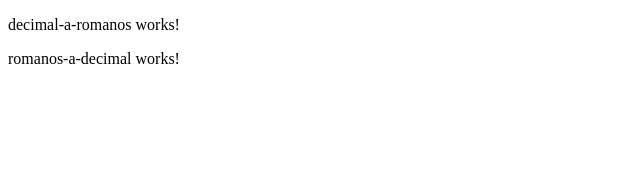
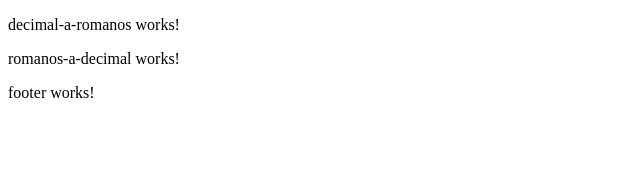
Before and after one commit to FacuBritez/Numeros-Romanos, an Angular app: page / in a window 1280 px wide. Shown: the top 174 px of the page, without its empty margins (0-640 px from the left). Built offline with nearby package versions, Linux system fonts and the light colour scheme.

Commit message:
correccion nombre etiqueta

```diff
--- a/src/app/app.component.html
+++ b/src/app/app.component.html
@@ -1,3 +1,3 @@
 <app-decimal-a-romanos></app-decimal-a-romanos>
 <app-romanos-a-decimal></app-romanos-a-decimal>
-<footer></footer>
+<app-footer></app-footer>
```
